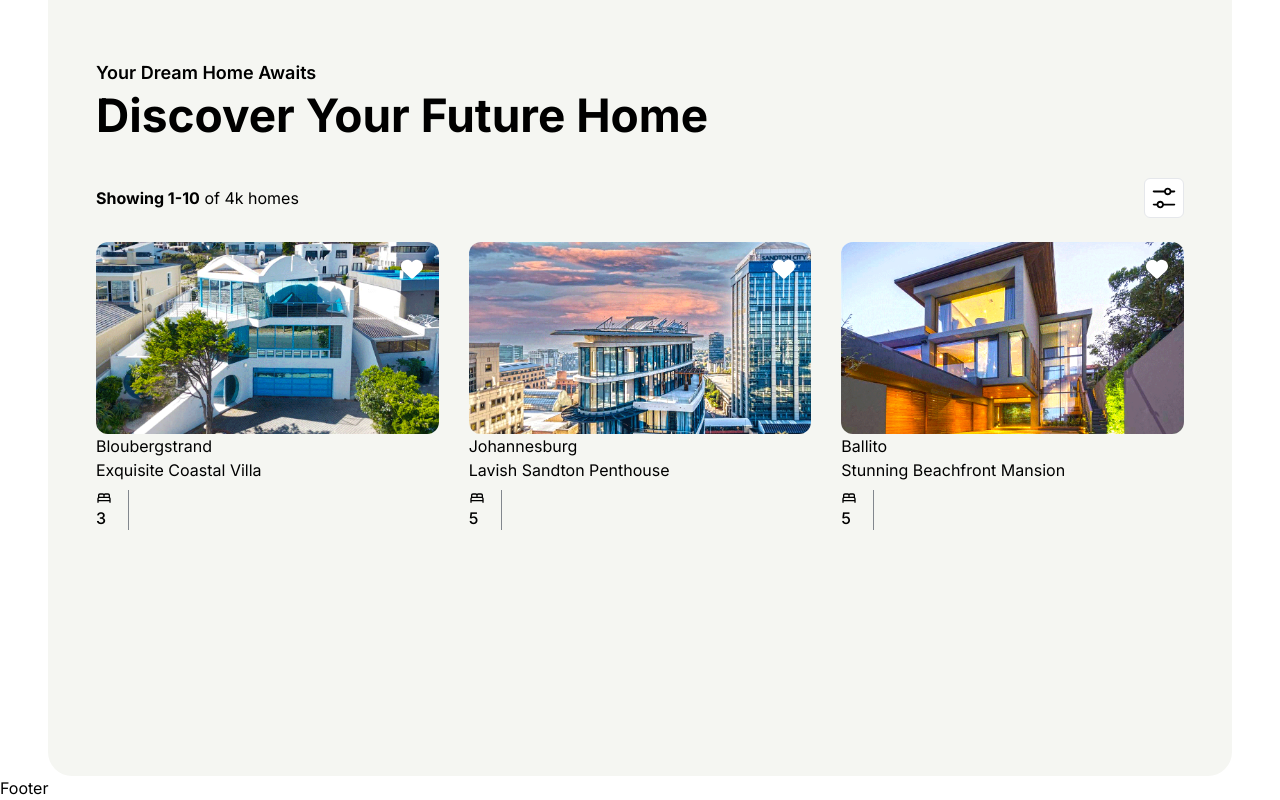
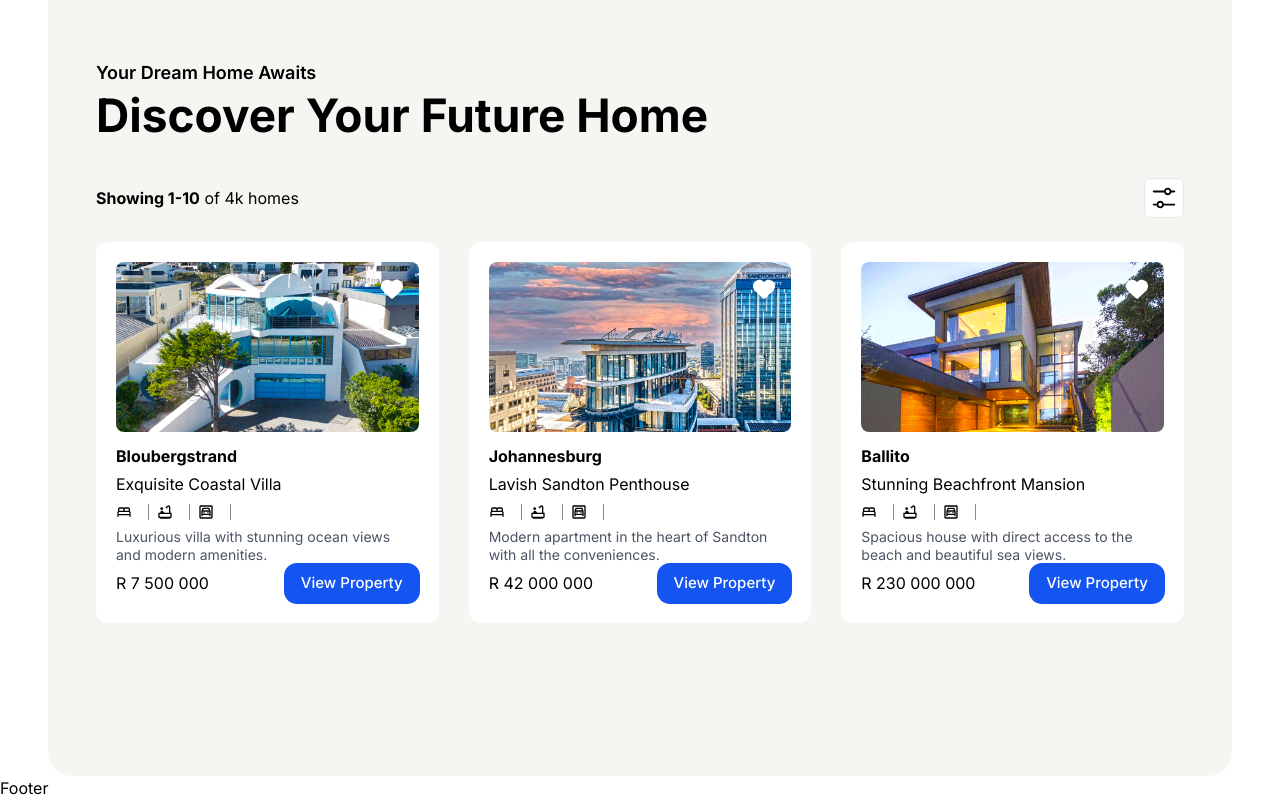
Before and after one commit to kgothatsontsane/homestead, a React (Vite) app in the folder frontend/: page / in a window 1280 px wide. Shown: the part 1665-2465 px from the top of the page. Built offline with nearby package versions, Linux system fonts and the light colour scheme; a web font is replaced by a local one.

Commit message:
DevTrack: Files: Item.jsx, FavButton.jsx. [home-properties-section]  | Changes in: Item.jsx; FavButton.jsx

```diff
--- a/frontend/src/components/FavButton.jsx
+++ b/frontend/src/components/FavButton.jsx
@@ -4,7 +4,7 @@ import { FaHeart } from 'react-icons/fa6'
 
 const FavButton = () => {
   return (
-    <FaHeart color='white' size={22} className='cursor-pointer drop-shadow-sm'/>
+    <FaHeart color='white' size={22} className='cursor-pointer drop-shadow-md'/>
 
   )
 }
--- a/frontend/src/components/Item.jsx
+++ b/frontend/src/components/Item.jsx
@@ -1,22 +1,34 @@
 import React from 'react'
 import FavButton from './FavButton'
-import { MdOutlineBed } from 'react-icons/md'
+import { MdOutlineBathtub, MdOutlineBed, MdOutlineGarage } from 'react-icons/md'
+import { Link } from 'react-router-dom'
 
 const Item = ({ property }) => {
+  const formatPrice = (price) => {
+    return `R ${price.toString().replace(/\B(?=(\d{3})+(?!\d))/g, " ")}`;
+  };
+
   return (
-    <div>
-        <div>
-            <img src={property.image} alt={property.title} className='rounded-xl w-full'/>
+    <div className='rounded-xl p-5 bg-white'>
+        <div className='pb-2 relative'>
+            <img src={property.image} alt={property.title} className='rounded-lg w-full'/>
               {/* Like Button */}
             <div className='absolute top-4 right-4'>
                 <FavButton />
             </div>
         </div>
-        <h5>{property.city}</h5>
+        <h5 className='bold-16 my-1 '>{property.city}</h5>
         <h4>{property.title}</h4>
         {/* Property Info */}
-        <div className='flex gap-2 py-2'>
-            <div className='flexCenters gap-x-2 border-r border-slate-900/50 pr-4 font-[500]'><MdOutlineBed /> {property.facilities.bedrooms}</div>
+        <div className='flex gap-x-2 py-2'>
+            <div className='flexCenter gap-x-2 border-r border-slate-900/50 pr-4 font-[500]'><MdOutlineBed /> {property.facilities.bedTubMdOutlineBathtubs}</div>
+            <div className='flexCenter gap-x-2 border-r border-slate-900/50 pr-4 font-[500]'><MdOutlineBathtub /> {property.facilities.bathTubMdOutlineBathtubs}</div>
+            <div className='flexCenter gap-x-2 border-r border-slate-900/50 pr-4 font-[500]'><MdOutlineGarage /> {property.facilities.parkkings}</div>
+        </div>
+        <p>{property.description}</p>
+        <div className='flexBetween'>
+            <div>{formatPrice(property.price)}</div>
+            <Link to={`/property/${property.title}`} className='btn-secondary !py-2 !px-4 rounded-xl shadow-ms'>View Property</Link>
         </div>
     </div>
   )
```
